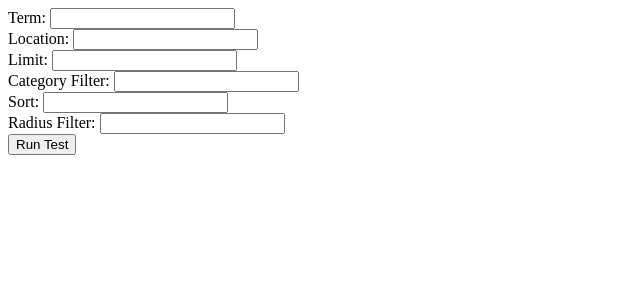
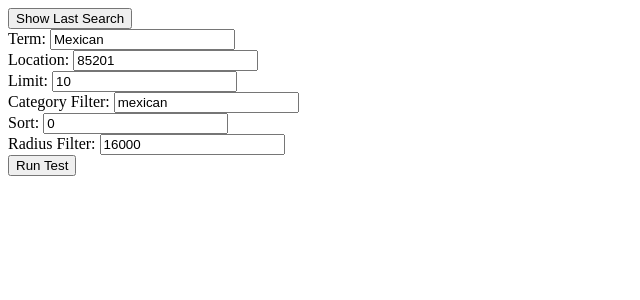
Before and after one commit to Lovell-Daniel/Team-5-S15-CIT261, a PHP site: page /daniel.html in a window 1280 px wide. Shown: the top 300 px of the page, without its empty margins (0-640 px from the left). Run offline with PHP 8.4, Linux system fonts and the light colour scheme.

Commit message:
added "see last search" functionality changed the paths for js and css from absolute to relative to make the code work in buried folders changed the start over link to relative path instead of absolute link to pearedup.lovelllabs.com

```diff
--- a/daniel.html
+++ b/daniel.html
@@ -20,27 +20,77 @@
                         "&sort=" + sort +
                         "&radius_filter=" + radius_filter;
                 yelp(values, function(response) {
-                    document.getElementById("output").innerHTML = response;
+                    localStorage.setItem("lastSearch", response);
                     var yelpObj = JSON.parse(response);
-                    document.getElementById("output1").innerHTML = yelpObj.businesses[0].location.display_address[0];
+                    formatYelpResponse(yelpObj);
                 });
             }
+            function lastSearch() {
+                if (!localStorage.getItem("lastSearch")) {
+                    document.getElementById("output").innerHTML = "No previous searches can be found.";
+                } else {
+                    var lastSearch = JSON.parse(localStorage.getItem("lastSearch"));
+                    formatYelpResponse(lastSearch);
+                }
+            }
+            function formatYelpResponse(yelpObj) {
+                if (yelpObj.businesses.length === 0) {
+                    document.getElementById("output").innerHTML = "Your search returned no results. Please try again.";
+                } else {
+                    var output = "";
+                    for (var i = 0; i < yelpObj.businesses.length; i++) {
+                        output += "<div class=\"listing\">"
+                                + "<span class=\"restaurant-name\">" + yelpObj.businesses[i].name + "</span>"
+                                + "</br>"
+                                + "<div class=\"listing-left\">"
+                                + "<img class=\"restaurant-img\" src=\"" + yelpObj.businesses[i].image_url + "\">"
+                                + "</br>"
+                                + "</div>"
+                                + "<div class=\"listing-right\">"
+                                + "<img class=\"rating-img\" src=\"" + yelpObj.businesses[i].rating_img_url_large + "\">"
+                                + "</br>"
+                                + yelpObj.businesses[i].review_count + " reviews"
+                                + "</br>"
+                                + "<a href=\"" + yelpObj.businesses[i].url + "\">Read reviews on Yelp</a>"
+                                + "</br>"
+                                + yelpObj.businesses[i].display_phone
+                                + "</br>"
+                                + yelpObj.businesses[i].location.address
+                                + "</br>"
+                                + yelpObj.businesses[i].location.city
+                                + ", "
+                                + yelpObj.businesses[i].location.state_code
+                                + " "
+                                + yelpObj.businesses[i].location.postal_code
+                                + "</br>"
+                                + "</div>"
+                                + "</br>"
+                                + "</div>";
+                    }
+                    document.getElementById("output").innerHTML = output;
+                }
+            }
+
         </script>
     </head>
     <body>
-        <div id="output"></div>
-        <div id="output1"></div>
+        <form>
+            <button type="button" onclick="lastSearch()">Show Last Search</button>
+        </form>
 
         <form>
-            <label>Term: <input type="text" id="term" /></label><br />
-            <label>Location: <input type="text" id="location" /></label><br />
-            <label>Limit: <input type="text" id="limit" /></label><br />
-            <label>Category Filter: <input type="text" id="category_filter" /></label><br />
-            <label>Sort: <input type="text" id="sort" /></label><br />
-            <label>Radius Filter: <input type="text" id="radius_filter" /></label><br />
+            <label>Term: <input type="text" id="term" value="Mexican" /></label><br />
+            <label>Location: <input type="text" id="location" value="85201" /></label><br />
+            <label>Limit: <input type="text" id="limit" value="10" /></label><br />
+            <label>Category Filter: <input type="text" id="category_filter" value="mexican" /></label><br />
+            <label>Sort: <input type="text" id="sort" value="0" /></label><br />
+            <label>Radius Filter: <input type="text" id="radius_filter" value="16000" /></label><br />
 
             <button type="button" onclick="runYelp()">Run Test</button>
         </form>
 
+        <div id="output"></div>
+        <div id="test1"></div>
+        <div id="test2"></div>
     </body>
 </html>
```
Also changed, not shown: index.php (+6 -4 lines).
